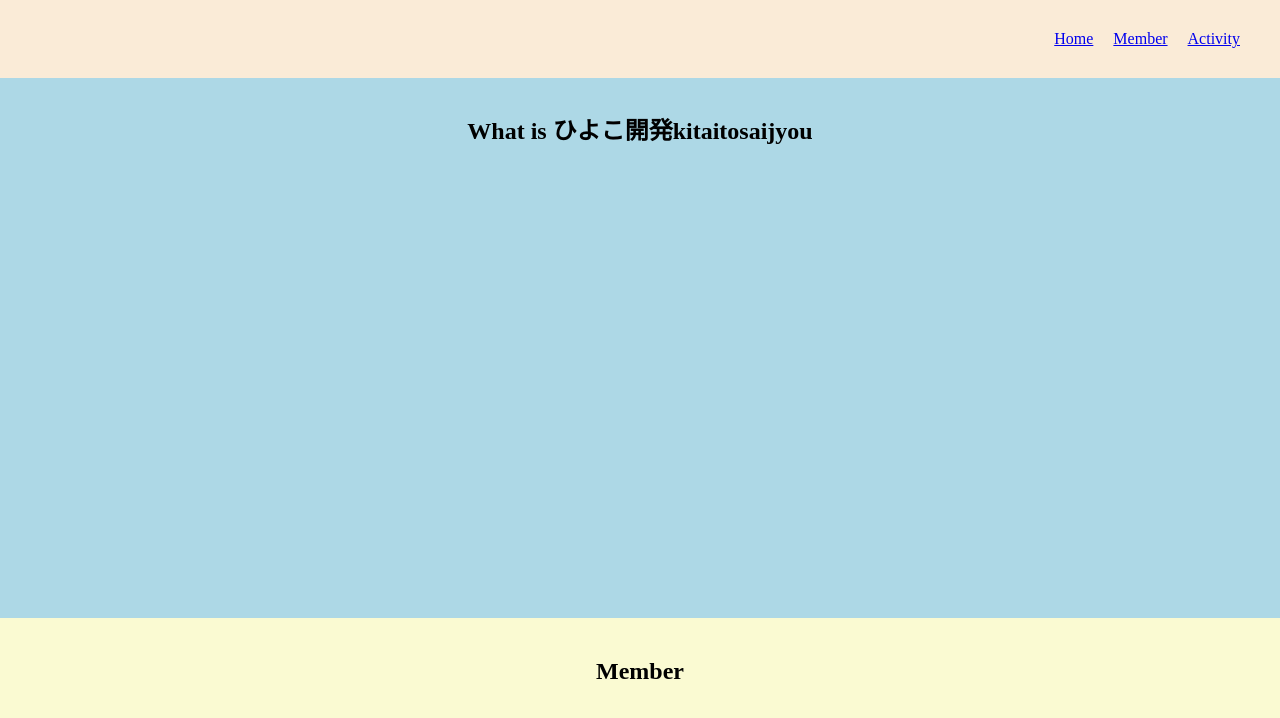
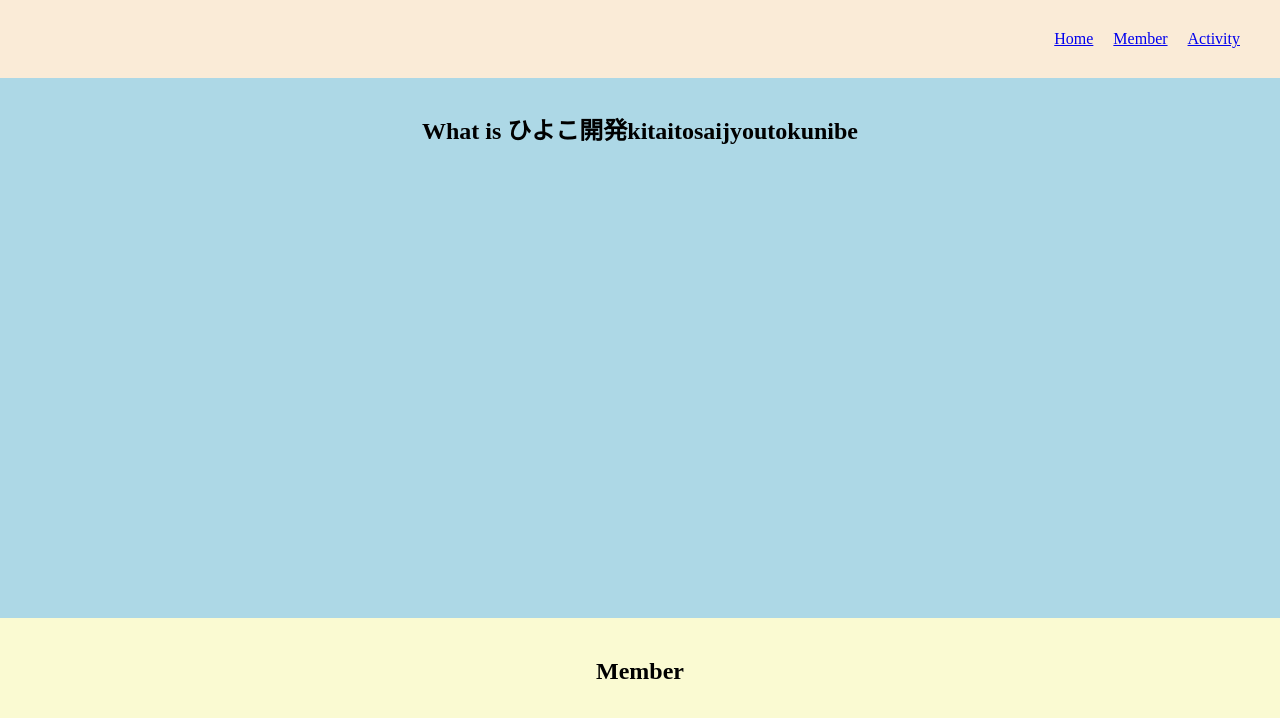
Before and after one commit to hiyokodev/hiyoko_site_2023, a Vue app: page / in a window 1280 px wide. Shown: the top 718 px of the page. Built offline with nearby package versions, Linux system fonts and the light colour scheme.

Commit message:
kunibeも入れた

```diff
--- a/src/components/Home/aboutSection.vue
+++ b/src/components/Home/aboutSection.vue
@@ -1,6 +1,6 @@
 <template>
   <section>
-    <h2>What is ひよこ開発kitaitosaijyou</h2>
+    <h2>What is ひよこ開発kitaitosaijyoutokunibe</h2>
   </section>
 </template>
 <script>
```
